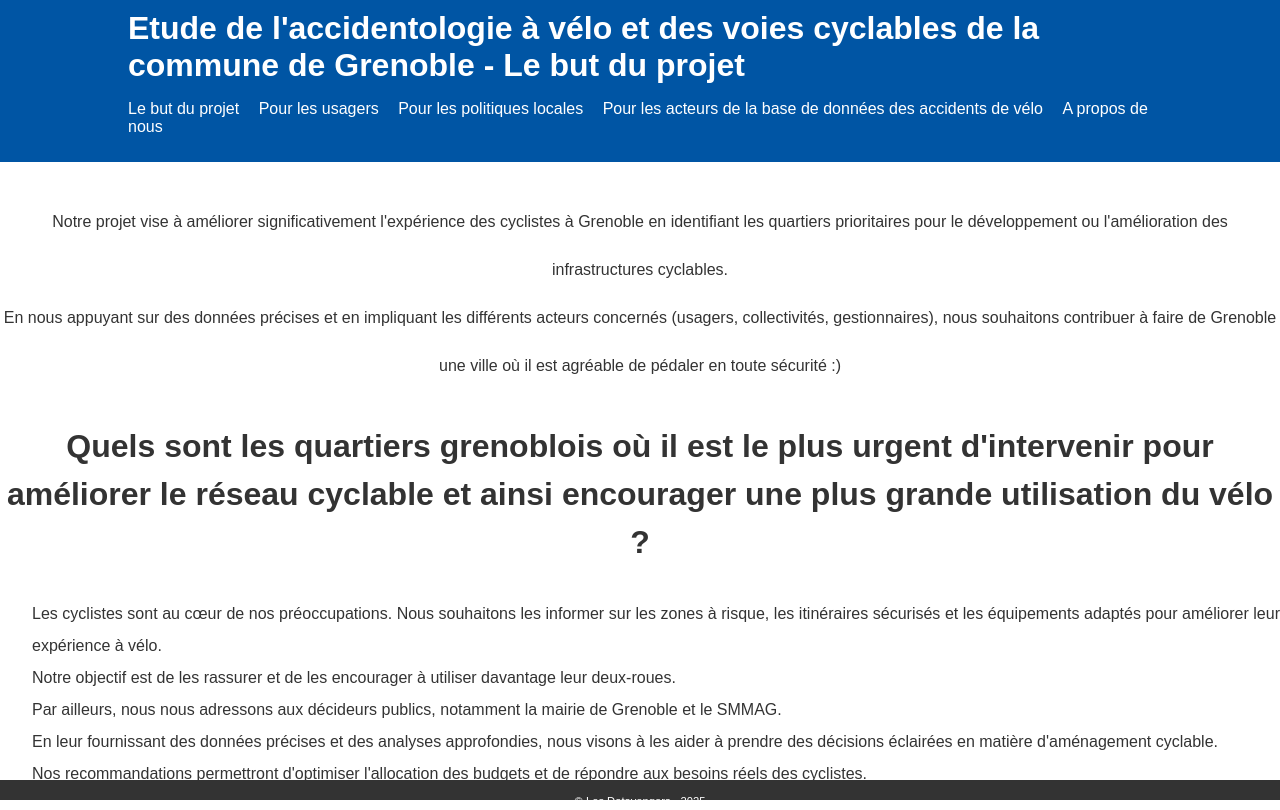
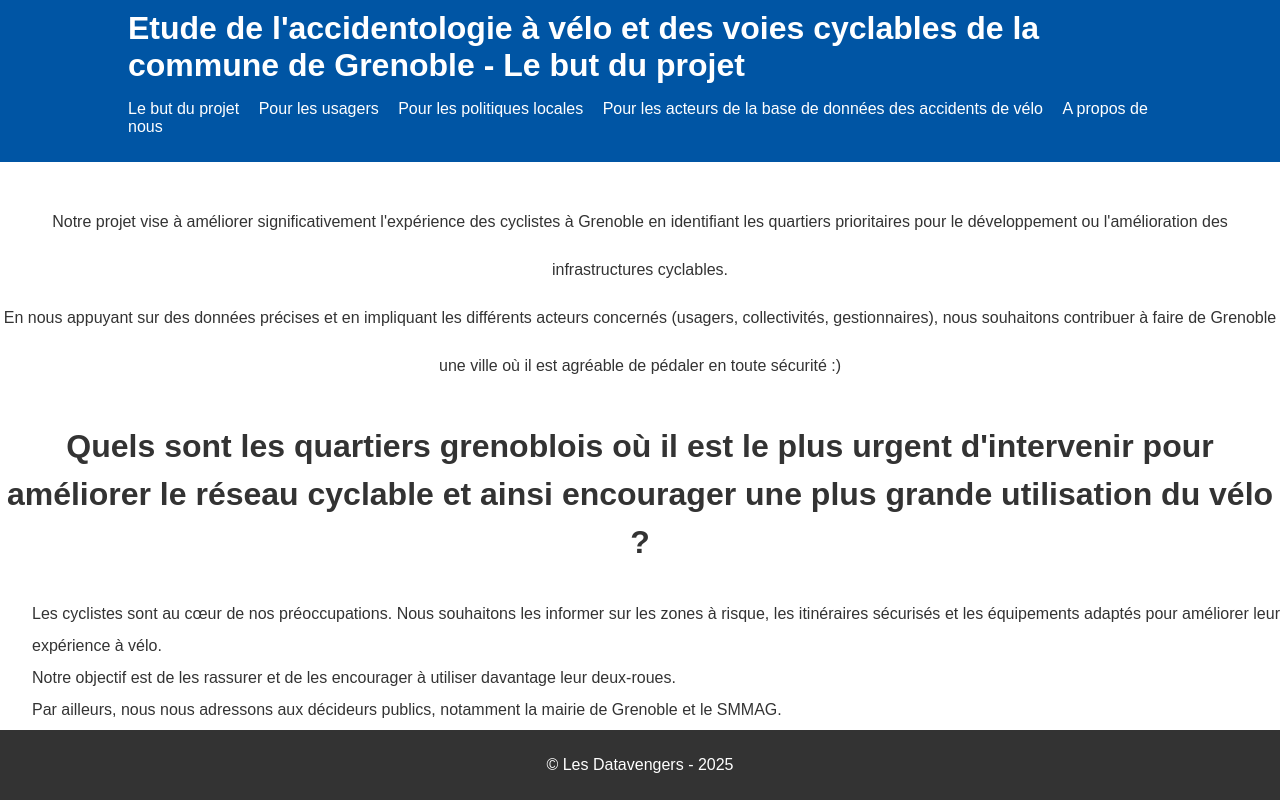
Before and after one commit to AlexisBrr/projet-data-innovant, a plain HTML site: page index.html in a window 1280 px wide. Drawn offline with Linux system fonts and the light colour scheme; a script that the page names is missing.

Commit message:
footer final

```diff
--- a/styles.css
+++ b/styles.css
@@ -46,10 +46,8 @@ main {
 footer {
     background-color: #333;
     color: #fff;
-    text-align: center; /* Centrage horizontal du texte */
-    height: 20px; /* Hauteur réduite */
-    font-size: 0.7rem; /* Réduction de la taille de police */
-    line-height: 20px; /* Hauteur de ligne égale à la hauteur du footer pour un centrage vertical */
+    text-align: center;
+    padding: 10px 0;
     position: fixed;
     width: 100%;
     bottom: 0;
```
